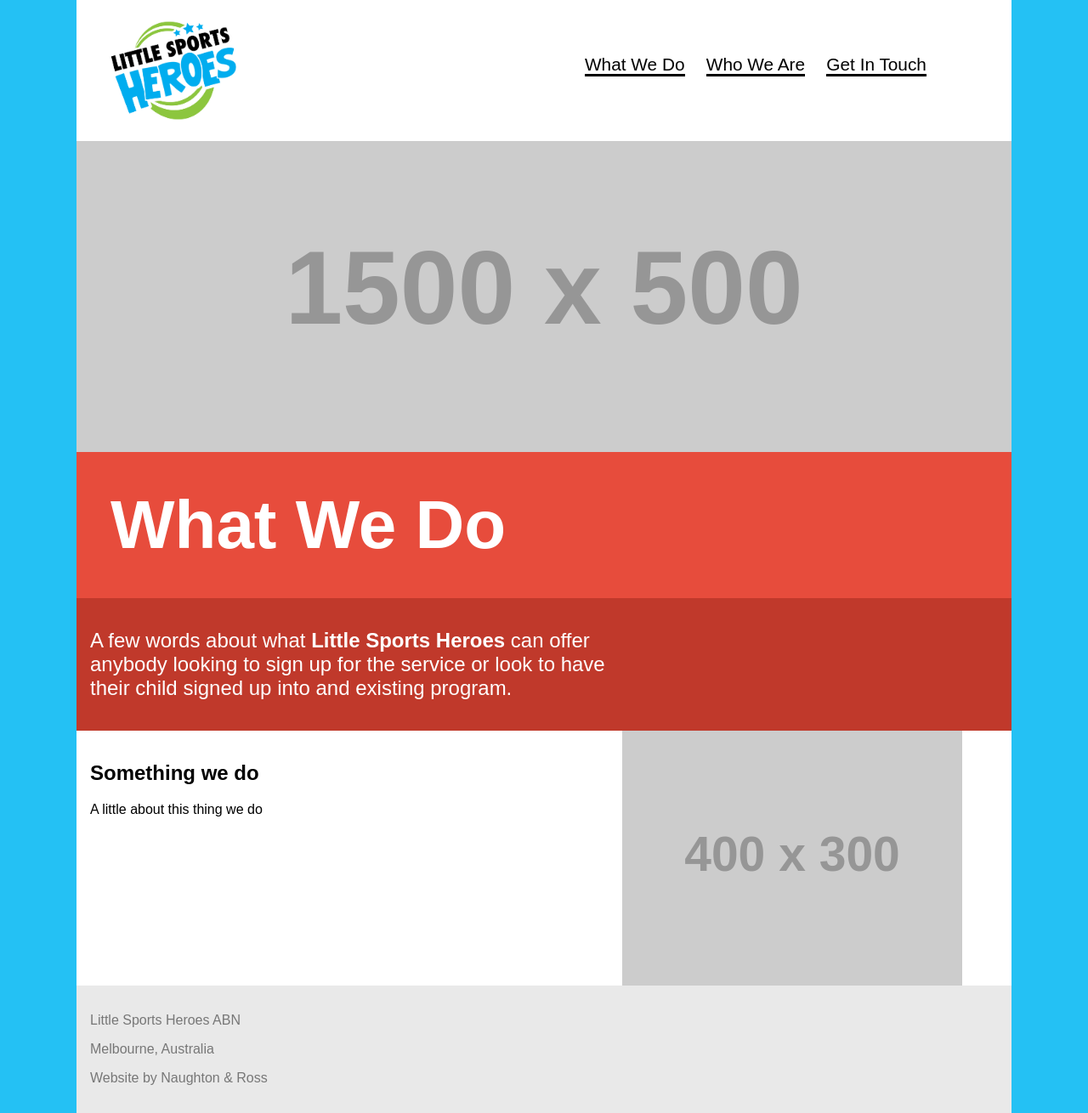
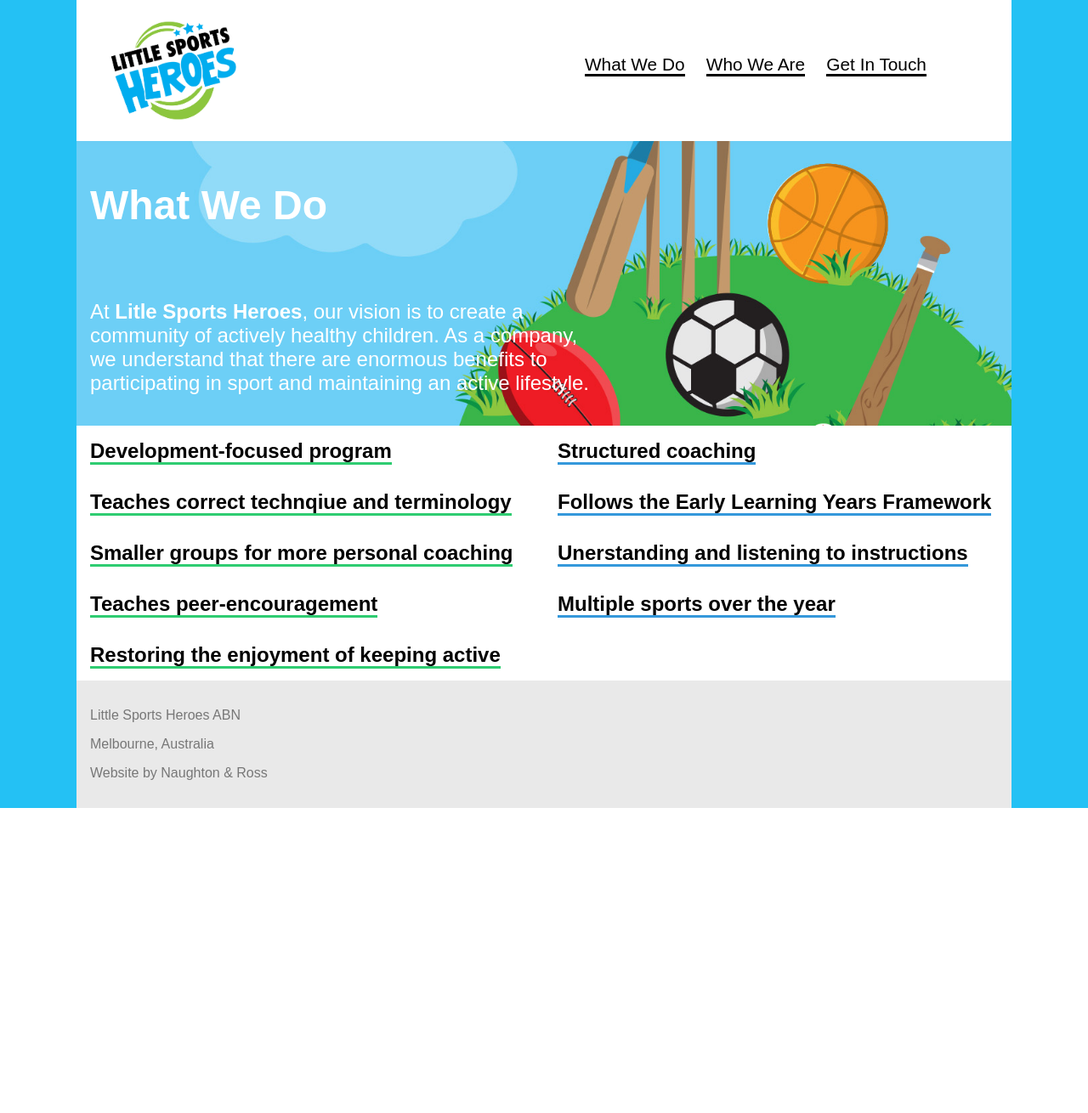
Before and after one commit to naughton-and-ross/little-sports-heroes, a PHP site: page /services in a window 1280 px wide. Shown: the whole page at 85% size. After the commit the page ends 951 px from the top, so only its background shows below. Run offline with PHP 8.4, Linux system fonts and the light colour scheme; grey boxes labelled with a size stand in for pictures from a placeholder-image service; some libraries are stand-ins or nearby versions.

Commit message:
work mostly on What We Do page

```diff
--- a/assets/css/pages.css
+++ b/assets/css/pages.css
@@ -15,11 +15,24 @@
 
 .page_intro {
     color: white;
-    font-size: 250%;
 }
 
-.page_intro h1 {
-    margin: 0;
+.banner h1 {
+    font-size: 300%;
+}
+
+.banner h2 {
+    font-weight: 200;
+}
+
+
+.banner {
+    background-size: cover;
+}
+
+.banner.wwd {
+    background-image: url('/assets/img/equip/what-we-do.jpg');
+    background-position: right;
 }
 
 .body {
@@ -47,3 +60,16 @@ form {
     margin-bottom: 1em;
     color: black;
 }
+
+.function_item h2 {
+    display: inline;
+    border-bottom: 3px solid;
+}
+
+.function_item.even h2 {
+    border-bottom-color: #3498db;
+}
+
+.function_item.odd h2 {
+    border-bottom-color: #2ecc71;
+}
--- a/services/index.php
+++ b/services/index.php
@@ -8,34 +8,68 @@
     <body>
         <div id="container">
             <?php include('../assets/php/pages_menu.php'); ?>
-            <div class="pure-u-1 banner">
-                <img class="pure-img" src="http://placehold.it/1500x500">
-            </div>
-            <div class="pure-u-1 page_intro" style="background-color: #e74c3c">
-                <div class="l-box">
-                    <h1>
-                        What We Do
-                    </h1>
+            <div class="pure-g page_intro banner wwd">
+                <div class="pure-u-1">
+                    <div class="l-box">
+                        <h1>
+                            What We Do
+                        </h1>
+                    </div>
                 </div>
-            </div>
-            <div class="pure-g body" style="background-color: #c0392b">
                 <div class="pure-u-1 pure-u-md-14-24">
                     <div class="l-box">
-                        <h2>A few words about what <strong>Little Sports Heroes</strong> can offer anybody looking to sign up for the service or look to have their child signed up into and existing program.</h2>
+                        <h2>At <strong>Litle Sports Heroes</strong>, our vision is to create a community of actively healthy children. As a company, we understand that there are enormous benefits to participating in sport and maintaining an active lifestyle.</h2>
                     </div>
                 </div>
             </div>
             <div class="pure-g">
-                <div class="pure-u-1 pure-u-md-14-24">
+                <div class="pure-u-1 pure-u-md-1-2 function_item odd">
                     <div class="l-box">
-                        <h2>Something we do</h2>
-                        <p>
-                            A little about this thing we do
-                        </p>
+                        <h2>Development-focused program</h2>
                     </div>
                 </div>
-                <div class="pure-u-1 pure-u-md-10-24 circle-imge">
-                    <img class="pure-img" src="http://placehold.it/400x300">
+                <div class="pure-u-1 pure-u-md-1-2 function_item even">
+                    <div class="l-box">
+                        <h2>Structured coaching</h2>
+                    </div>
+                </div>
+                <div class="pure-u-1 pure-u-md-1-2 function_item odd">
+                    <div class="l-box">
+                        <h2>Teaches correct technqiue and terminology</h2>
+                    </div>
+                </div>
+                <div class="pure-u-1 pure-u-md-1-2 function_item even">
+                    <div class="l-box">
+                        <h2>Follows the Early Learning Years Framework</h2>
+                    </div>
+                </div>
+                <div class="pure-u-1 pure-u-md-1-2 function_item odd">
+                    <div class="l-box">
+                        <h2>Smaller groups for more personal coaching</h2>
+                    </div>
+                </div>
+                <div class="pure-u-1 pure-u-md-1-2 function_item even">
+                    <div class="l-box">
+                        <h2>Unerstanding and listening to instructions</h2>
+                    </div>
+                </div>
+                <div class="pure-u-1 pure-u-md-1-2 function_item odd">
+                    <div class="l-box">
+                        <h2>Teaches peer-encouragement</h2>
+                    </div>
+                </div>
+                <div class="pure-u-1 pure-u-md-1-2 function_item even">
+                    <div class="l-box">
+                        <h2>Multiple sports over the year</h2>
+                    </div>
+                </div>
+                <div class="pure-u-1 pure-u-md-1-2 function_item odd">
+                    <div class="l-box">
+                        <h2>Restoring the enjoyment of keeping active</h2>
+                    </div>
+                </div>
+                <div class="pure-u-1 pure-u-md-1-2">
+
                 </div>
             </div>
             <?php include('../assets/php/pages_footer.php'); ?>
```
Also changed, not shown: assets/img/equip/ball.jpg (added), assets/img/equip/ball.png (added), assets/img/equip/baseball.png (added), assets/img/equip/bball.png (added), assets/img/equip/what-we-do.jpg (added), 2 other files.
